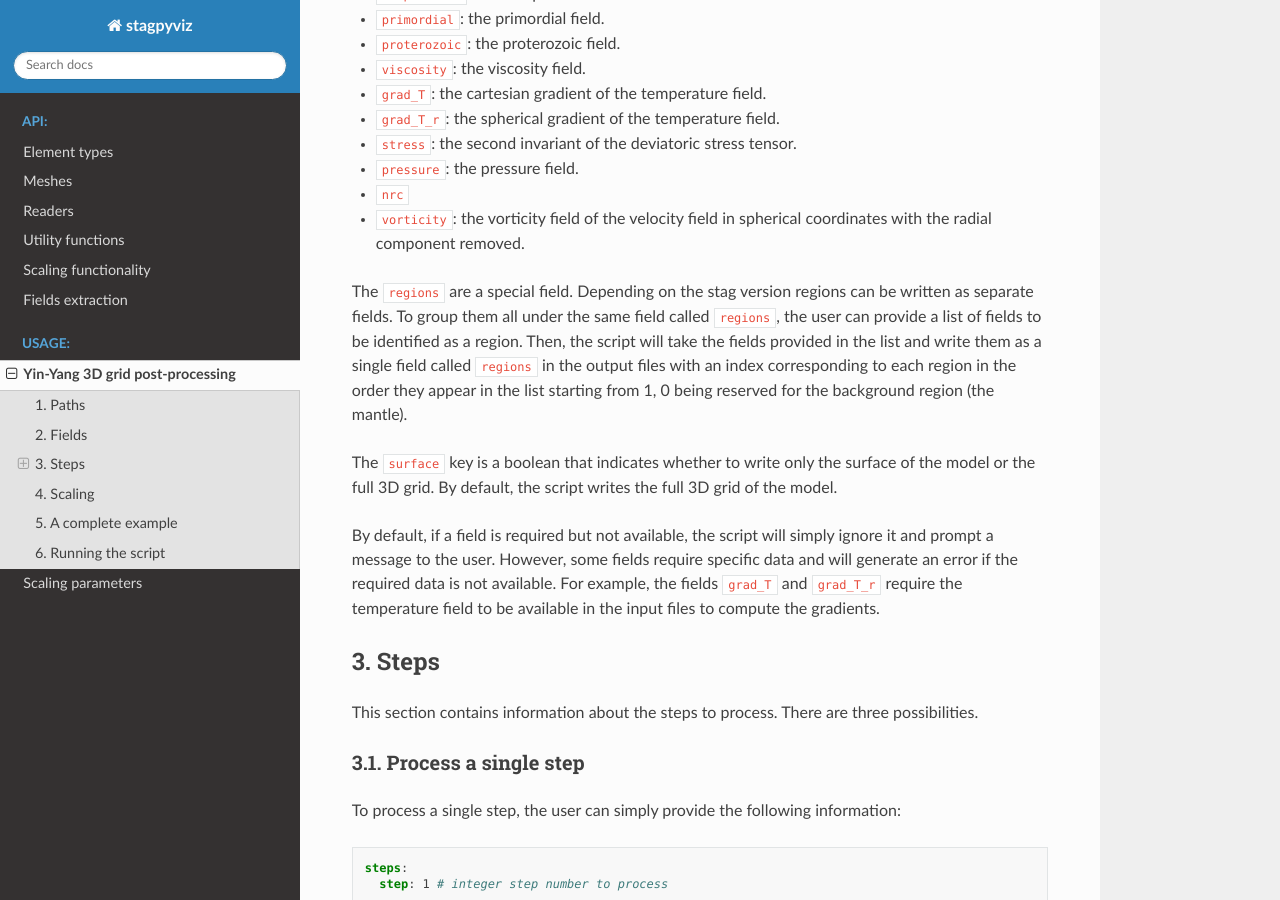
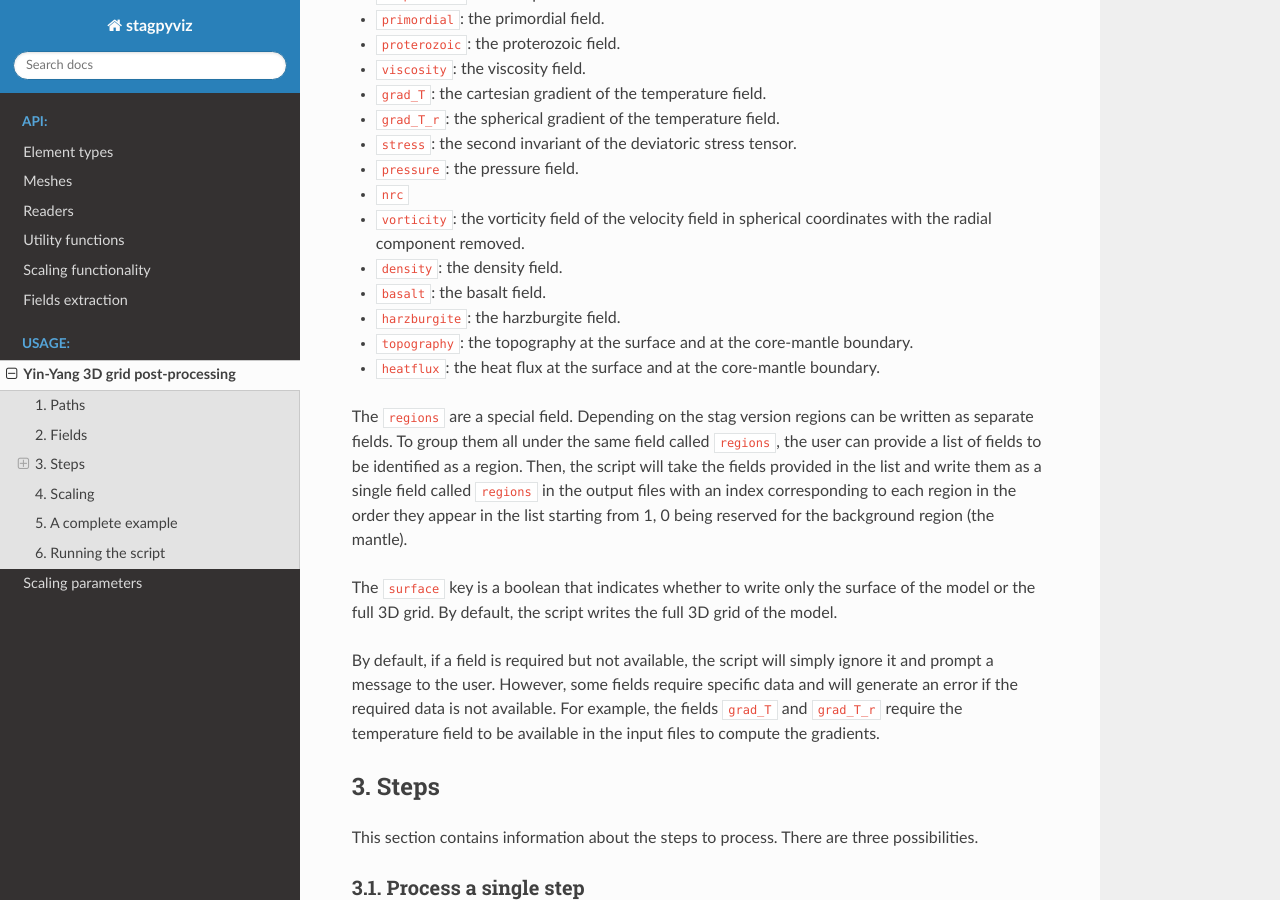
Before and after one commit to anthony-jourdon/stagpyviz, a Sphinx documentation site: the page built from docs/source/usage/postproc_yy.rst, in a window 1280 px wide and 900 px high, scrolled down 1545 px. Built offline with Sphinx 7.4.7 and the Read the Docs theme 3.1.0, drawn with Linux system fonts in a browser that asks for light colours.

Commit message:
Update documentation for available fields

```diff
--- a/docs/source/usage/postproc_yy.rst
+++ b/docs/source/usage/postproc_yy.rst
@@ -92,6 +92,16 @@ The currently available fields are:
 - ``nrc``
 
 - ``vorticity``: the vorticity field of the velocity field in spherical coordinates with the radial component removed.
+
+- ``density``: the density field.
+
+- ``basalt``: the basalt field.
+
+- ``harzburgite``: the harzburgite field.
+
+- ``topography``: the topography at the surface and at the core-mantle boundary.
+
+- ``heatflux``: the heat flux at the surface and at the core-mantle boundary.
 
 The ``regions`` are a special field. Depending on the stag version regions can be written as
 separate fields. To group them all under the same field called ``regions``, the user can provide a list
```
